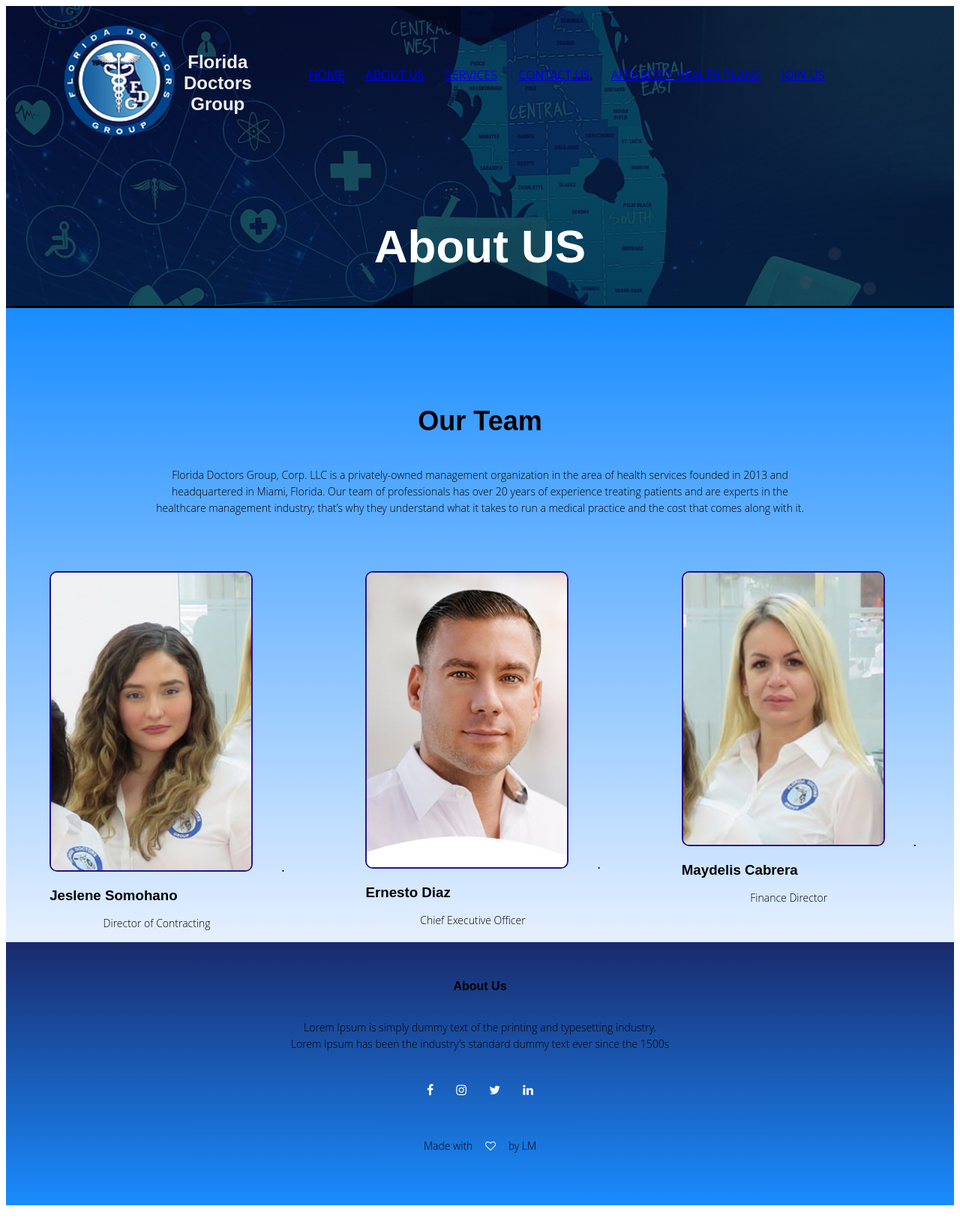
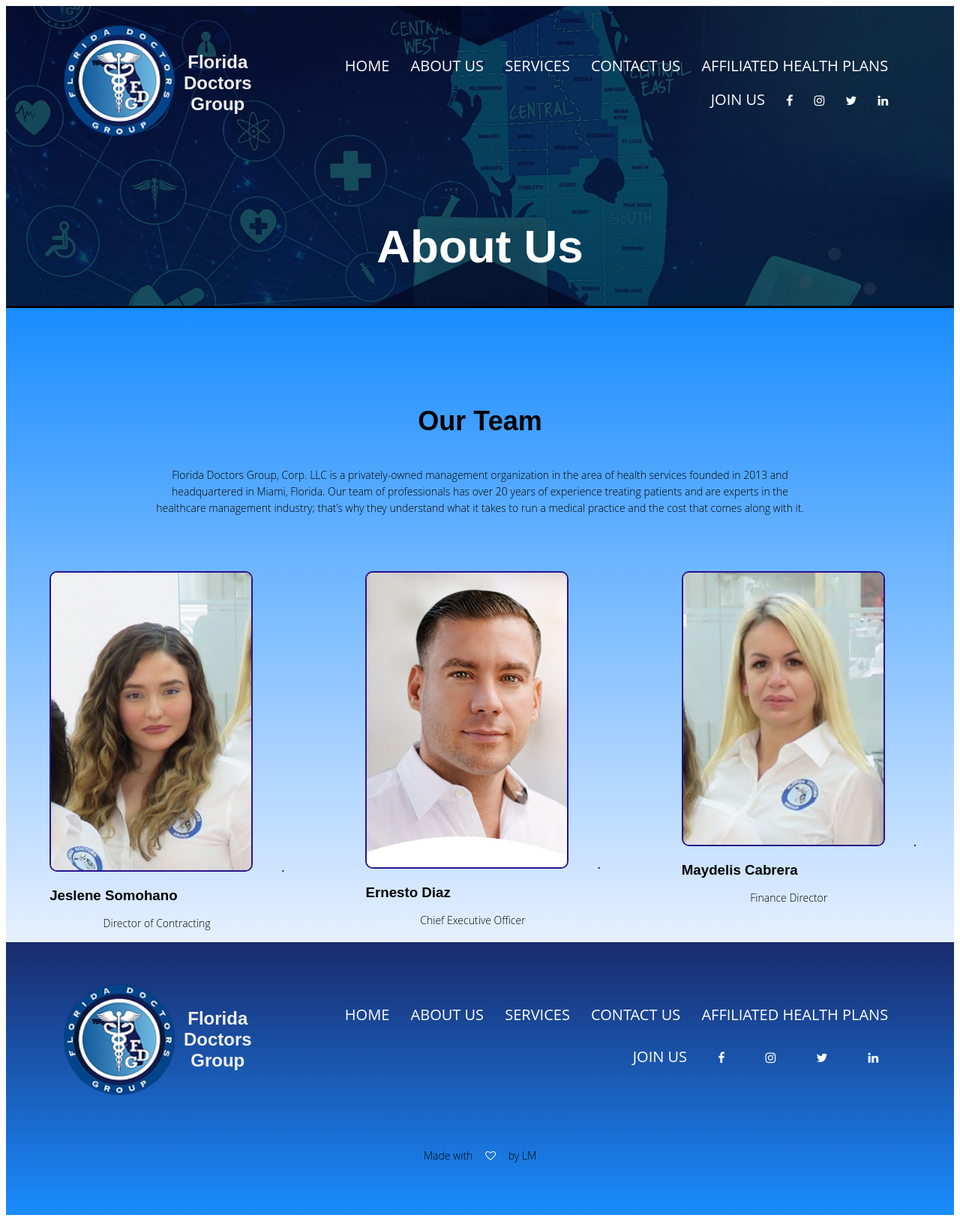
Before and after one commit to Em0823/Florida-Doctors-Group, a website: page about.html in a window 1280 px wide. Shown: the whole page at 75% size. Drawn offline with Linux system fonts and the light colour scheme; a web font is replaced by a local one.

Commit message:
fixed header/footer and added fadein to ext pgs

```diff
--- a/about.html
+++ b/about.html
@@ -16,29 +16,26 @@
         <nav>
             <a href="index.html"><img src="img/floridadoctorsgroup.png"></a>
             <h4> Florida <br> Doctors <br> Group</h4>
-          <div class="nav-links" id="navLinks">
+            <div class="header-nav-links nav-links" id="navLinks">
                 <i class="fa fa-times" onclick="hideMenu()"></i>
                 <ul>
                     <li><a href="index.html"> HOME</a></li>
-                <li><a href="about.html"> ABOUT US</a></li>
-                <li><a href="services.html"> SERVICES</a></li>
-                <li><a href="contact.html"> CONTACT US</a></li>
-                <li><a href="index.html#affiliated">AFFILIATED HEALTH PLANS</a></li>
-                <li><a href="joinus.html"> JOIN US</a></li>
-                   <li> <i class="fa fa-facebook"></i> </li>
-                   <li> <i class="fa fa-instagram"></i> </li>
-               <li><i class="fa fa-twitter"></i></li>
-               <li><i class="fa fa-linkedin"></i></li>
-
+                    <li><a href="#about"> ABOUT US</a></li>
+                    <li><a href="#services"> SERVICES</a></li>
+                    <li><a href="deptquestions.html"> CONTACT US</a></li>
+                    <li><a href="#affiliated">AFFILIATED HEALTH PLANS</a></li>
+                    <li><a href=""> JOIN US</a></li>
+                    <li> <i class="fa fa-facebook social-icon"></i> </li>
+                    <li> <i class="fa fa-instagram social-icon"></i> </li>
+                    <li><i class="fa fa-twitter social-icon"></i></li>
+                    <li><i class="fa fa-linkedin social-icon"></i></li>
 
                 </ul>
             </div>
             <i class="fa fa-bars" onclick="showMenu()"></i>
         </nav>
         <div class="text-box">
-            <h1>About US</h1>
-
-
+            <h1>About Us </h1>
         </div>
     </section>
 
@@ -75,21 +72,28 @@
 <!-------Footer --------->
 
 <section class="footer">
-    <h4>About Us</h4>
-
-    <p> Lorem Ipsum is simply dummy text of the printing and typesetting industry. <br> Lorem Ipsum has been the industry's standard dummy text ever since the 1500s</p>
-
-    <div class="icons">
-       <i class="fa fa-facebook"></i>
-       <i class="fa fa-instagram"></i>
-       <i class="fa fa-twitter"></i>
-       <i class="fa fa-linkedin"></i>
+    <nav>
+        <a href="index.html"><img src="img/floridadoctorsgroup.png"></a>
+        <h4> Florida <br> Doctors <br> Group</h4>
+        <div class="footer-nav-links nav-links" id="navLinks">
+            <i class="fa fa-times" onclick="hideMenu()"></i>
+            <ul>
+                <li><a href="index.html"> HOME</a></li>
+                <li><a href="#about"> ABOUT US</a></li>
+                <li><a href="#services"> SERVICES</a></li>
+                <li><a href="deptquestions.html"> CONTACT US</a></li>
+                <li><a href="#affiliated">AFFILIATED HEALTH PLANS</a></li>
+                <li><a href=""> JOIN US</a></li>
+                <li> <i class="fa fa-facebook social-icon"></i> </li>
+                <li> <i class="fa fa-instagram social-icon"></i> </li>
+                <li><i class="fa fa-twitter social-icon"></i></li>
+                <li><i class="fa fa-linkedin social-icon"></i></li>
+            </ul>
         </div>
+        <i class="fa fa-bars" onclick="showMenu()"></i>
+    </nav>
     <p> Made with <i class="fa fa-heart-o"></i> by LM</p>
 </section>
-
-
-
 
 <!-----------JavaScript for toggle menu ------------------------------------->
 <script>
--- a/style.css
+++ b/style.css
@@ -225,6 +225,7 @@ nav .fa{
     text-align: center;
     color:#fff;
     border-bottom: 3px solid #000000;
+    animation: 2s ease-out 0s 1 fadeIn;
 }
 .sub-header h1{
     margin-top: -100px;
```
Also changed, not shown: ah.html (+30 -28 lines), bc.html (+30 -29 lines), billing.html (+10 -13 lines), bm.html (+11 -14 lines), coding.html (+10 -13 lines), contact.html (+10 -13 lines), contracting.html (+9 -12 lines), customer_service.html (+10 -12 lines), deptquestions.html (+9 -12 lines), finance.html (+10 -13 lines), hr.html (+10 -13 lines), mr.html (+29 -23 lines), ms.html (+29 -22 lines), referrals.html (+28 -27 lines), 1 more files. Lines whose indentation alone changed are shown as unchanged.
